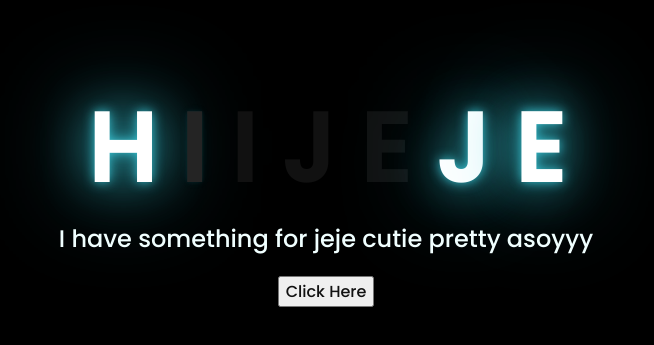
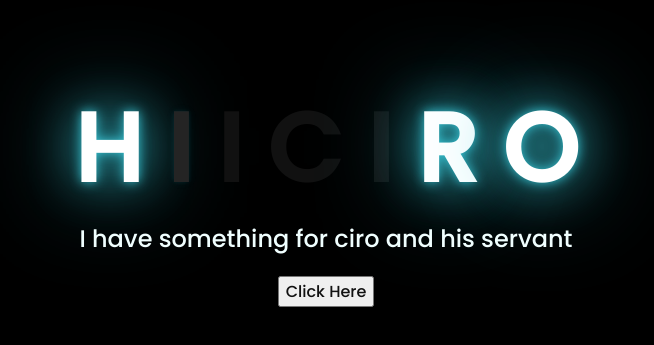
Before and after one commit to snoopy-lab/Ciro, a plain HTML site: page index.html in a window 1280 px wide. Shown: the part 217-562 px from the top of the page, without its empty margins (322-976 px from the left). Drawn offline with Linux system fonts and the light colour scheme.

Commit message:
Update index.html

```diff
--- a/index.html
+++ b/index.html
@@ -14,13 +14,13 @@
         <span>H</span>
         <span>I</span>
         <span>I</span>
-        <span>J</span>
-        <span>E</span>
-        <span>J</span>
-        <span>E</span>
+        <span>C</span>
+        <span>I</span>
+        <span>R</span>
+        <span>O</span>
     </div>
     <div class="description">
-        <span>I have something for jeje cutie pretty asoyyy</span>
+        <span>I have something for ciro and his servant</span>
     </div>
     <div class="button">
         <button>
```
